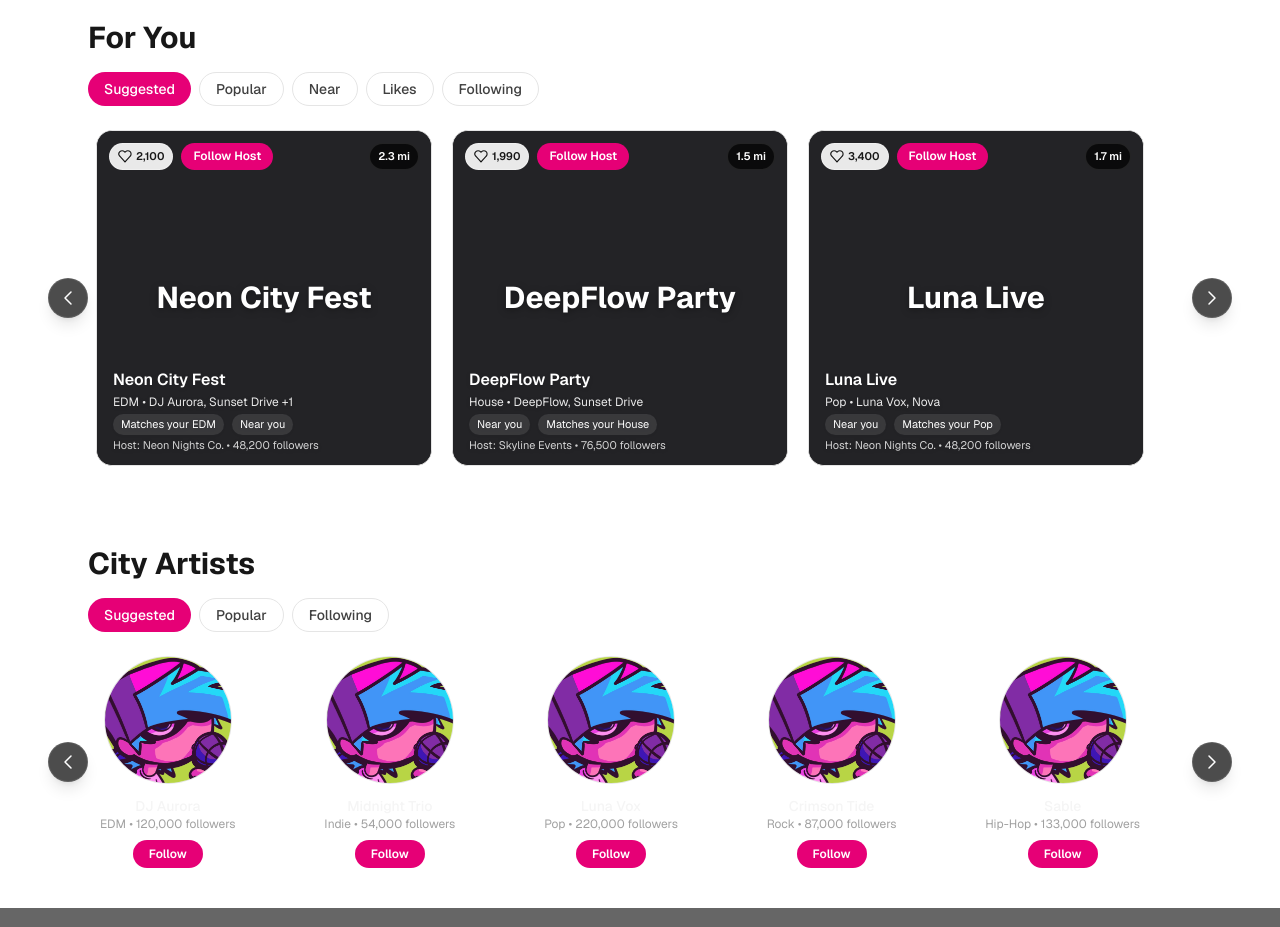
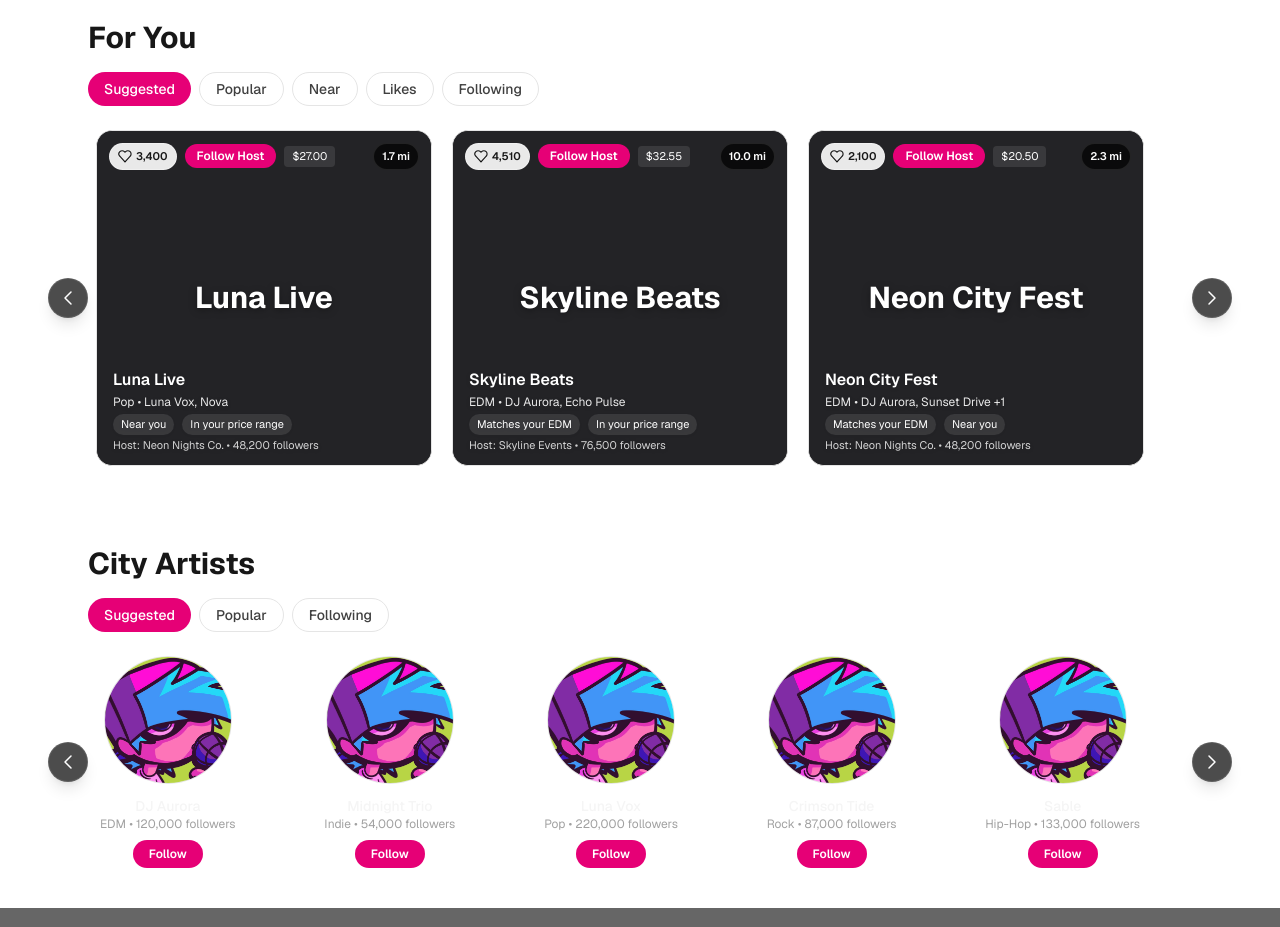
Before and after one commit to chrisorozco305/livet-ai-demo, a Next.js app: page / in a window 1280 px wide. Shown: the part 820-1747 px from the top of the page. Built offline with nearby package versions, Linux system fonts and the light colour scheme.

Commit message:
Add price and fixed Fair Price

```diff
--- a/src/app/event/[id]/page.tsx
+++ b/src/app/event/[id]/page.tsx
@@ -21,14 +21,24 @@ export default async function EventPage({ params }: { params: { id: string } })
   const break_even_cost = baseCost.venue + baseCost.production + baseCost.artist_min + baseCost.platform;
 
   const capacity = 1200;
-  const min = Number((break_even_cost / capacity).toFixed(2));
-  const cap = Number((min * 1.15).toFixed(2));
+  // Use event price as the current fair price when present. Otherwise fallback to FDI-derived price.
   const fdi = 0.62;
+  const breakEvenPerTicket = Number((break_even_cost / capacity).toFixed(2));
+
+  // prefer provided mock price if available
+  const providedPrice = typeof (raw as any).price === "number" ? Number((raw as any).price) : undefined;
+
+  // derive min and cap relative to provided/current price while respecting break-even
+  const currentFromPrice = providedPrice;
+  const min = currentFromPrice
+    ? Number(Math.max(breakEvenPerTicket, Number((currentFromPrice * 0.9).toFixed(2))).toFixed(2))
+    : breakEvenPerTicket;
+  const cap = currentFromPrice ? Number((currentFromPrice * 1.15).toFixed(2)) : Number((min * 1.15).toFixed(2));
 
   const fairPrice = {
     min,
     cap,
-    current: Number(fairPriceFromFDI(min, cap, fdi).toFixed(2)),
+    current: Number((currentFromPrice ?? fairPriceFromFDI(min, cap, fdi)).toFixed(2)),
   };
 
   const event: EventDetailModel = {
--- a/src/app/page.tsx
+++ b/src/app/page.tsx
@@ -360,6 +360,7 @@ export default function Home() {
                                     {displayLikes.toLocaleString()}
                                   </button>
                                   {host && (
+                                    <div className="flex items-center gap-2">
                                       <button
                                         type="button"
                                         onClick={(e) => { e.stopPropagation(); toggleFollowHost(host.id); }}
@@ -369,6 +370,10 @@ export default function Home() {
                                       >
                                         {isFollowingHost ? "Following" : "Follow Host"}
                                       </button>
+                                      {typeof ev.price === "number" && (
+                                        <span className="text-[11px] bg-white/10 px-2 py-0.5 rounded text-white">{new Intl.NumberFormat('en-US', { style: 'currency', currency: 'USD' }).format(ev.price)}</span>
+                                      )}
+                                    </div>
                                   )}
                                 </div>
 
--- a/src/data/mock.ts
+++ b/src/data/mock.ts
@@ -33,25 +33,26 @@ export const artists: Artist[] = [
 ];
 
 export const events: Event[] = [
-  { id: "e1",  name: "Neon City Fest",      genre: "EDM",       likes: 2100, hostId: "h1", artistIds: ["a1","a7","a10"], distance: 2.3 },
-  { id: "e2",  name: "Indie Under Stars",   genre: "Indie",     likes: 980,  hostId: "h2", artistIds: ["a2","a8"],        distance: 5.1 },
-  { id: "e3",  name: "Luna Live",           genre: "Pop",       likes: 3400, hostId: "h1", artistIds: ["a3","a9"],        distance: 1.7 },
-  { id: "e4",  name: "Crimson Arena",       genre: "Rock",      likes: 1260, hostId: "h2", artistIds: ["a4"],             distance: 3.4 },
-  { id: "e5",  name: "Sable Sessions",      genre: "Hip-Hop",   likes: 1720, hostId: "h2", artistIds: ["a5"],             distance: 4.8 },
-  { id: "e6",  name: "Blue Hour",           genre: "R&B",       likes: 880,  hostId: "h1", artistIds: ["a6"],             distance: 2.9 },
+  // price = base 10 + likes * 0.005, clamped 5..120
+  { id: "e1",  name: "Neon City Fest",      genre: "EDM",       likes: 2100, hostId: "h1", artistIds: ["a1","a7","a10"], distance: 2.3, price: Math.min(120, Math.max(5, 10 + 2100 * 0.005)) },
+  { id: "e2",  name: "Indie Under Stars",   genre: "Indie",     likes: 980,  hostId: "h2", artistIds: ["a2","a8"],        distance: 5.1, price: Math.min(120, Math.max(5, 10 + 980 * 0.005)) },
+  { id: "e3",  name: "Luna Live",           genre: "Pop",       likes: 3400, hostId: "h1", artistIds: ["a3","a9"],        distance: 1.7, price: Math.min(120, Math.max(5, 10 + 3400 * 0.005)) },
+  { id: "e4",  name: "Crimson Arena",       genre: "Rock",      likes: 1260, hostId: "h2", artistIds: ["a4"],             distance: 3.4, price: Math.min(120, Math.max(5, 10 + 1260 * 0.005)) },
+  { id: "e5",  name: "Sable Sessions",      genre: "Hip-Hop",   likes: 1720, hostId: "h2", artistIds: ["a5"],             distance: 4.8, price: Math.min(120, Math.max(5, 10 + 1720 * 0.005)) },
+  { id: "e6",  name: "Blue Hour",           genre: "R&B",       likes: 880,  hostId: "h1", artistIds: ["a6"],             distance: 2.9, price: Math.min(120, Math.max(5, 10 + 880 * 0.005)) },
 
-  { id: "e7",  name: "Harbor Jazz Nights",  genre: "Jazz",      likes: 430,  hostId: "h4", artistIds: ["a8","a18"],       distance: 7.2 },
-  { id: "e8",  name: "Skyline Pulse",       genre: "EDM",       likes: 2980, hostId: "h3", artistIds: ["a12"],            distance: 12.0 },
-  { id: "e9",  name: "Starlight Gala",      genre: "Classical", likes: 210,  hostId: "h5", artistIds: ["a11"],            distance: 15.0 },
-  { id: "e10", name: "Country Roads Live",  genre: "Country",   likes: 740,  hostId: "h5", artistIds: ["a14"],            distance: 9.8 },
-  { id: "e11", name: "Urban Flow",          genre: "Hip-Hop",   likes: 2410, hostId: "h3", artistIds: ["a15"],            distance: 2.0 },
-  { id: "e12", name: "Dreamcatcher Tour",   genre: "K-Pop",     likes: 5600, hostId: "h1", artistIds: ["a16"],            distance: 6.5 },
-  { id: "e13", name: "Obsidian Rock Fest",  genre: "Metal",     likes: 1330, hostId: "h4", artistIds: ["a17"],            distance: 4.2 },
-  { id: "e14", name: "Golden Hour Live",    genre: "Jazz",      likes: 390,  hostId: "h5", artistIds: ["a18"],            distance: 8.6 },
-  { id: "e15", name: "DeepFlow Party",      genre: "House",     likes: 1990, hostId: "h3", artistIds: ["a19","a7"],       distance: 1.5 },
-  { id: "e16", name: "Cascadia Indie Fest", genre: "Indie",     likes: 870,  hostId: "h2", artistIds: ["a2","a20"],       distance: 13.4 },
-  { id: "e17", name: "Nova Lights",         genre: "Pop",       likes: 2780, hostId: "h1", artistIds: ["a9"],             distance: 3.3 },
-  { id: "e18", name: "Rock the Harbor",     genre: "Rock",      likes: 1650, hostId: "h4", artistIds: ["a4","a17"],       distance: 6.8 },
-  { id: "e19", name: "Velvet Lane Session", genre: "Jazz",      likes: 310,  hostId: "h5", artistIds: ["a8"],             distance: 2.6 },
-  { id: "e20", name: "Skyline Beats",       genre: "EDM",       likes: 4510, hostId: "h3", artistIds: ["a1","a12"],       distance: 10.0 },
+  { id: "e7",  name: "Harbor Jazz Nights",  genre: "Jazz",      likes: 430,  hostId: "h4", artistIds: ["a8","a18"],       distance: 7.2, price: Math.min(120, Math.max(5, 10 + 430 * 0.005)) },
+  { id: "e8",  name: "Skyline Pulse",       genre: "EDM",       likes: 2980, hostId: "h3", artistIds: ["a12"],            distance: 12.0, price: Math.min(120, Math.max(5, 10 + 2980 * 0.005)) },
+  { id: "e9",  name: "Starlight Gala",      genre: "Classical", likes: 210,  hostId: "h5", artistIds: ["a11"],            distance: 15.0, price: Math.min(120, Math.max(5, 10 + 210 * 0.005)) },
+  { id: "e10", name: "Country Roads Live",  genre: "Country",   likes: 740,  hostId: "h5", artistIds: ["a14"],            distance: 9.8, price: Math.min(120, Math.max(5, 10 + 740 * 0.005)) },
+  { id: "e11", name: "Urban Flow",          genre: "Hip-Hop",   likes: 2410, hostId: "h3", artistIds: ["a15"],            distance: 2.0, price: Math.min(120, Math.max(5, 10 + 2410 * 0.005)) },
+  { id: "e12", name: "Dreamcatcher Tour",   genre: "K-Pop",     likes: 5600, hostId: "h1", artistIds: ["a16"],            distance: 6.5, price: Math.min(120, Math.max(5, 10 + 5600 * 0.005)) },
+  { id: "e13", name: "Obsidian Rock Fest",  genre: "Metal",     likes: 1330, hostId: "h4", artistIds: ["a17"],            distance: 4.2, price: Math.min(120, Math.max(5, 10 + 1330 * 0.005)) },
+  { id: "e14", name: "Golden Hour Live",    genre: "Jazz",      likes: 390,  hostId: "h5", artistIds: ["a18"],            distance: 8.6, price: Math.min(120, Math.max(5, 10 + 390 * 0.005)) },
+  { id: "e15", name: "DeepFlow Party",      genre: "House",     likes: 1990, hostId: "h3", artistIds: ["a19","a7"],       distance: 1.5, price: Math.min(120, Math.max(5, 10 + 1990 * 0.005)) },
+  { id: "e16", name: "Cascadia Indie Fest", genre: "Indie",     likes: 870,  hostId: "h2", artistIds: ["a2","a20"],       distance: 13.4, price: Math.min(120, Math.max(5, 10 + 870 * 0.005)) },
+  { id: "e17", name: "Nova Lights",         genre: "Pop",       likes: 2780, hostId: "h1", artistIds: ["a9"],             distance: 3.3, price: Math.min(120, Math.max(5, 10 + 2780 * 0.005)) },
+  { id: "e18", name: "Rock the Harbor",     genre: "Rock",      likes: 1650, hostId: "h4", artistIds: ["a4","a17"],       distance: 6.8, price: Math.min(120, Math.max(5, 10 + 1650 * 0.005)) },
+  { id: "e19", name: "Velvet Lane Session", genre: "Jazz",      likes: 310,  hostId: "h5", artistIds: ["a8"],             distance: 2.6, price: Math.min(120, Math.max(5, 10 + 310 * 0.005)) },
+  { id: "e20", name: "Skyline Beats",       genre: "EDM",       likes: 4510, hostId: "h3", artistIds: ["a1","a12"],       distance: 10.0, price: Math.min(120, Math.max(5, 10 + 4510 * 0.005)) },
 ];
--- a/src/types/domain.ts
+++ b/src/types/domain.ts
@@ -17,4 +17,5 @@ export type Event = {
   hostId: string;
   artistIds: string[];
   distance: number; // miles
+  price?: number; // optional price in dollars
 };
```
Lines whose indentation alone changed are shown as unchanged.
